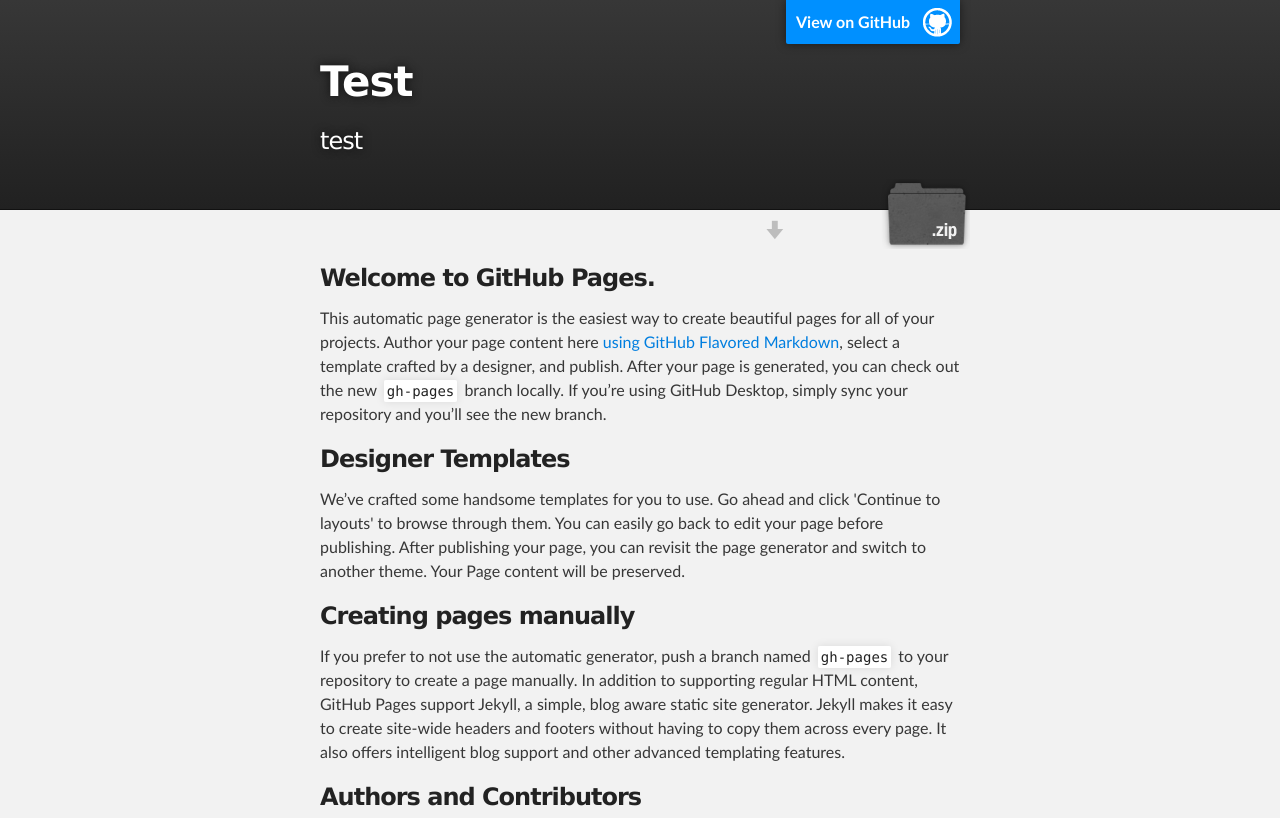
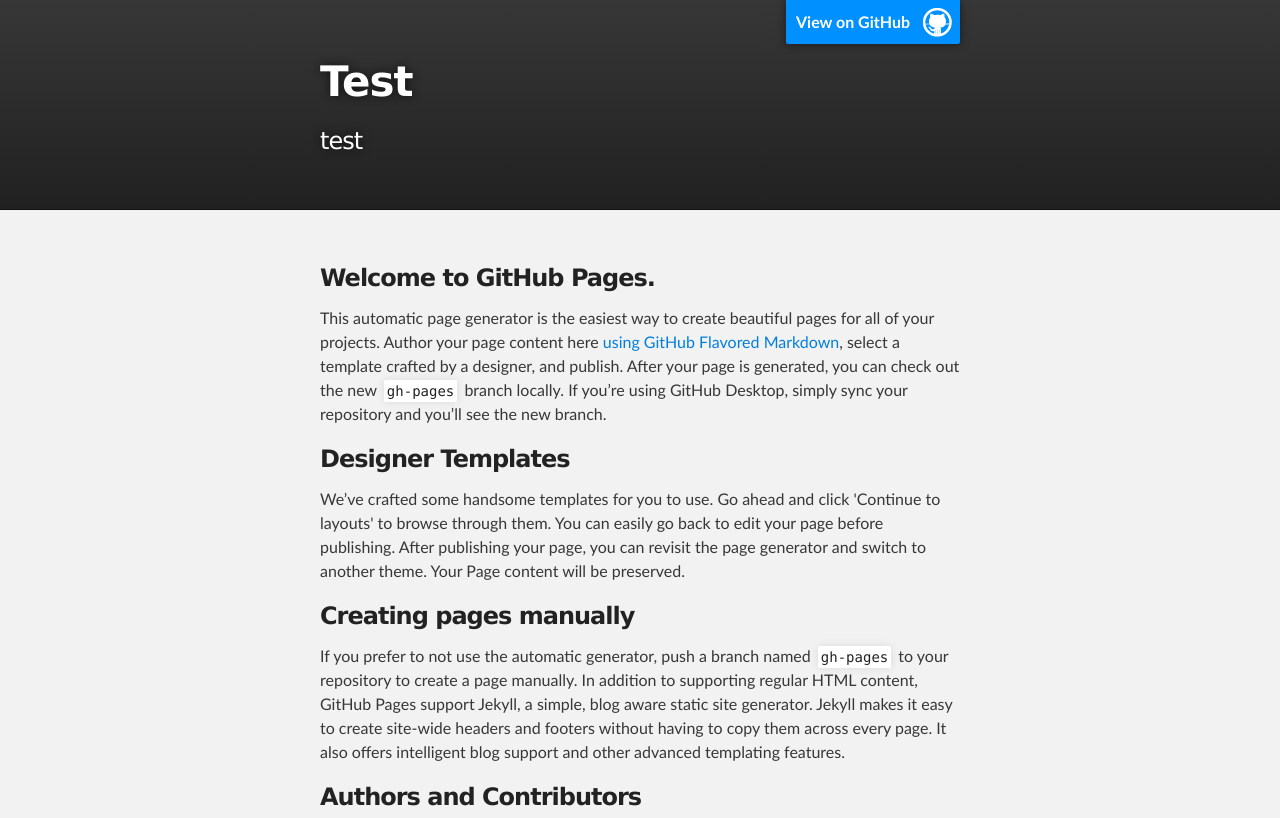
Before and after one commit to jfgilliam/test, a plain HTML site: page index.html in a window 1280 px wide. Shown: the top 818 px of the page. Drawn offline with Linux system fonts and the light colour scheme.

Commit message:
removed download links

```diff
--- a/index.html
+++ b/index.html
@@ -21,9 +21,6 @@
           <h1 id="project_title">Test</h1>
           <h2 id="project_tagline">test</h2>
 
-            <section id="downloads">
-              <a class="zip_download_link" href="https://github.com/jfgilliam/test/zipball/master">Download this project as a .zip file</a>
-            </section>
         </header>
     </div>
 
```
